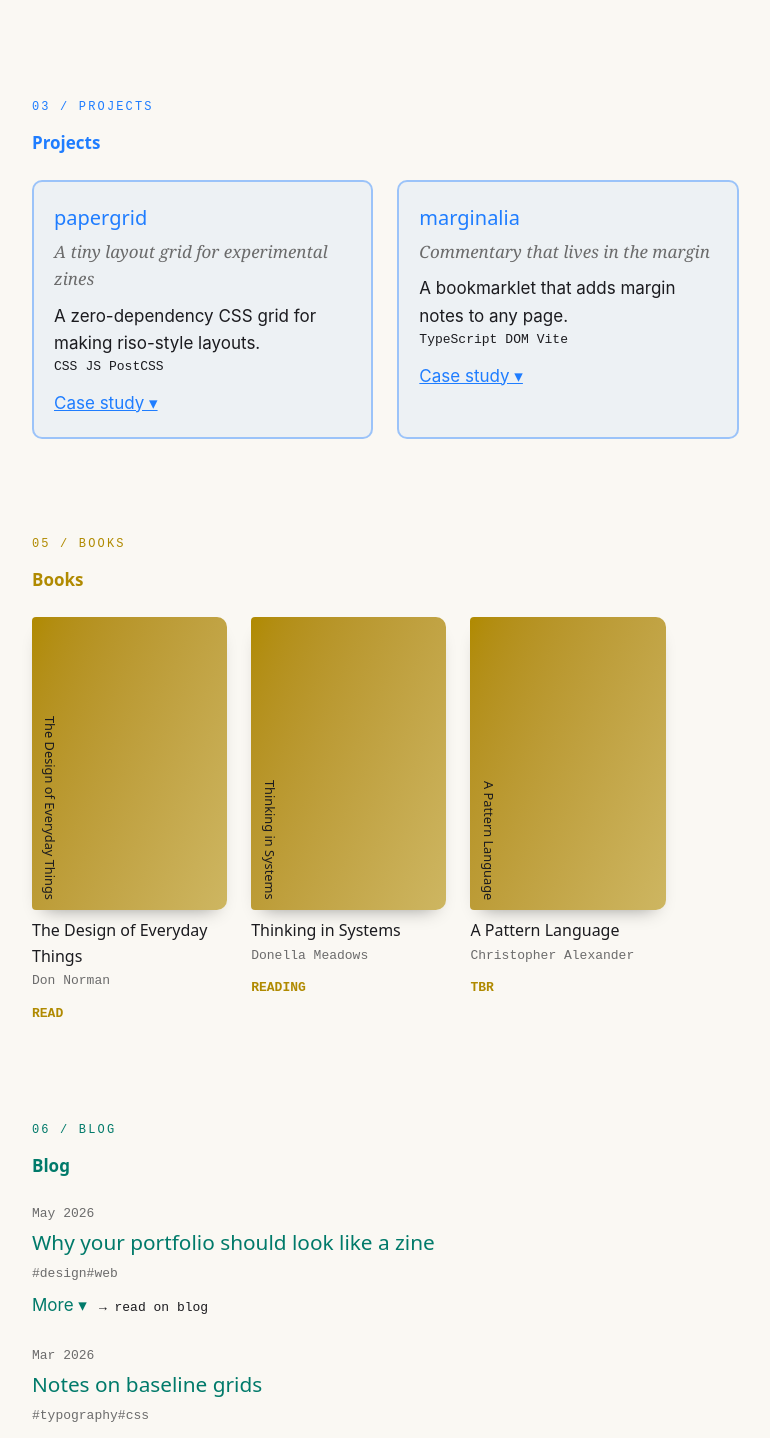
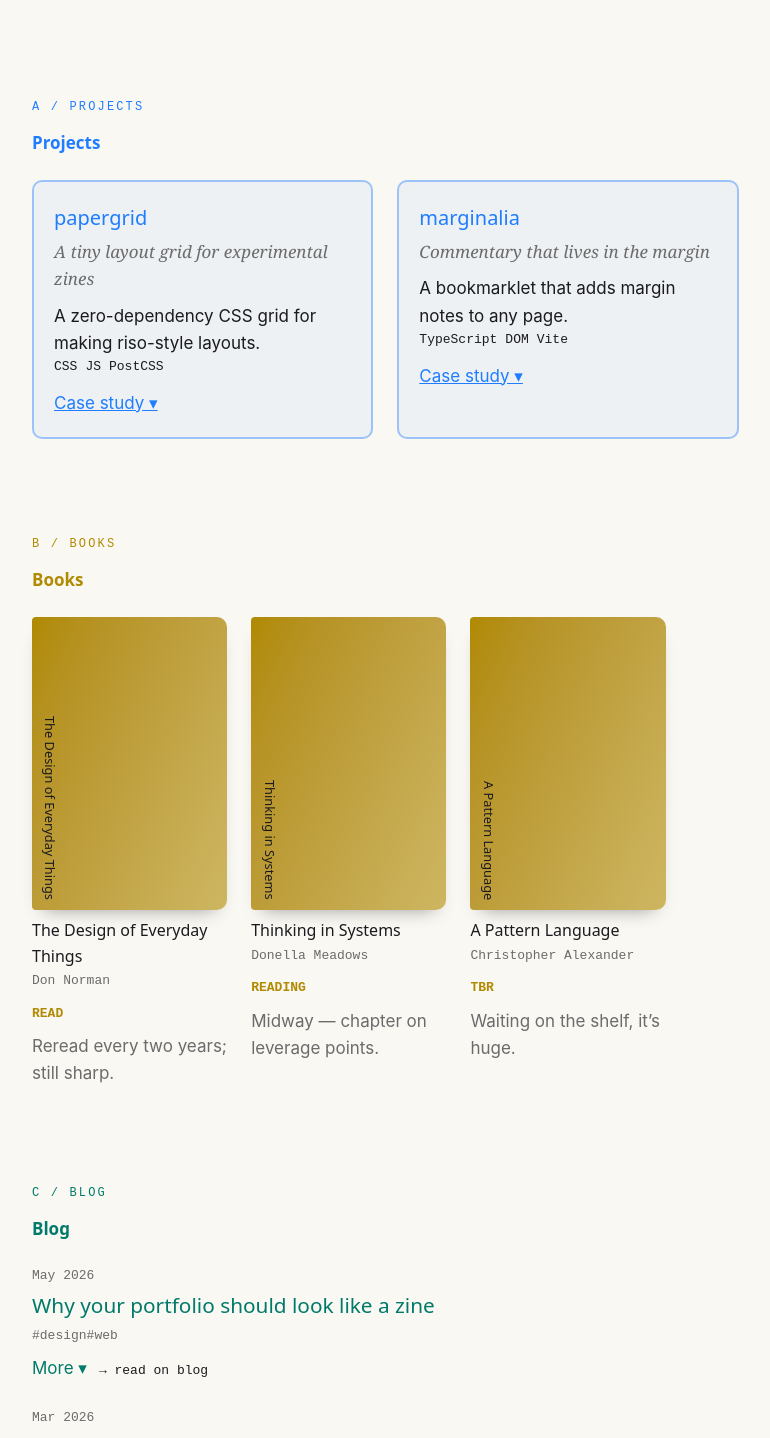
Before and after one commit to arbenajredini/arbenajredini.github.io, a Vue app: page / in a window 1280 px wide. Shown: the part 2287-3725 px from the top of the page, without its empty margins (72-842 px from the left). Built offline with nearby package versions, Linux system fonts and the light colour scheme.

Commit message:
feat: static projects, books, and blog sections

```diff
--- a/src/components/sections/Blog.vue
+++ b/src/components/sections/Blog.vue
@@ -1,15 +1,9 @@
 <script setup>
-import { onMounted, reactive, ref } from 'vue'
+import { reactive } from 'vue'
 import SectionShell from '../SectionShell.vue'
-import { useReveal } from '../../composables/useReveal'
 import { cv } from '../../content/cv'
 
-const list = ref(null)
-const posts = ref([])
 const open = reactive({})
-const { stagger } = useReveal()
-
-onMounted(() => stagger(list.value, { items: posts.value }))
 
 function iso(isoStr) {
   const m = /^(\d{4})-(\d{2})/.exec(isoStr)
@@ -20,9 +14,9 @@
 </script>
 
 <template>
-  <SectionShell id="blog" kicker="06 / Blog" title="Blog" ink="blog">
-    <ul ref="list" class="posts">
-      <li v-for="(p, i) in cv.posts" :key="p.title" ref="posts" class="post">
+  <SectionShell id="blog" kicker="C / Blog" title="Blog" ink="blog">
+    <ul class="posts">
+      <li v-for="(p, i) in cv.posts" :key="p.title" class="post">
         <p class="post__date mono muted">{{ iso(p.date) }}</p>
         <h3 class="post__title">{{ p.title }}</h3>
         <p class="post__tags mono muted"><span v-for="t in p.tags" :key="t">#{{ t }} </span></p>
--- a/src/components/sections/Books.vue
+++ b/src/components/sections/Books.vue
@@ -1,25 +1,15 @@
 <script setup>
-import { onMounted, ref } from 'vue'
 import SectionShell from '../SectionShell.vue'
-import { useReveal } from '../../composables/useReveal'
 import { cv } from '../../content/cv'
-
-const shelf = ref(null)
-const books = ref([])
-const { stagger } = useReveal()
-
-onMounted(() => stagger(shelf.value, { items: books.value }))
 </script>
 
 <template>
-  <SectionShell id="books" kicker="05 / Books" title="Books" ink="books">
-    <div ref="shelf" class="shelf">
+  <SectionShell id="books" kicker="B / Books" title="Books" ink="books">
+    <div class="shelf">
       <article
         v-for="(b, i) in cv.books"
         :key="b.title + i"
-        ref="books"
         class="book-card"
-        tabindex="0"
       >
         <div class="book-card__cover" aria-hidden="true">
           <span class="book-card__spine">{{ b.title }}</span>
@@ -43,13 +33,10 @@
   padding: 10px 8px;
   display: flex;
   box-shadow: 0 10px 18px -12px rgba(0, 0, 0, 0.45);
-  transition: transform 0.3s ease;
 }
-.book-card:hover .book-card__cover, .book-card:focus-visible .book-card__cover { transform: rotate(-2deg) translateY(-4px); }
 .book-card__spine { align-self: flex-end; font-family: var(--font-display); color: #1B1B1F; font-size: 0.8rem; writing-mode: vertical-rl; text-orientation: mixed; }
 .book-card__title { font-family: var(--font-display); font-size: 1rem; margin: 8px 0 2px; }
 .book-card__author { margin: 0 0 6px; }
 .book-card__status { color: var(--ink-books); font-weight: 600; }
-.book-card__note { display: none; color: var(--ink-muted); }
-.book-card:hover .book-card__note, .book-card:focus-visible .book-card__note { display: block; }
+.book-card__note { margin: 8px 0 0; color: var(--ink-muted); }
 </style>
--- a/src/components/sections/Projects.vue
+++ b/src/components/sections/Projects.vue
@@ -1,24 +1,17 @@
 <script setup>
-import { onMounted, reactive, ref } from 'vue'
+import { reactive } from 'vue'
 import SectionShell from '../SectionShell.vue'
-import { useReveal } from '../../composables/useReveal'
 import { cv } from '../../content/cv'
 
-const grid = ref(null)
-const cards = ref([])
 const open = reactive({})
-const { stagger } = useReveal()
-
-onMounted(() => stagger(grid.value, { items: cards.value }))
 </script>
 
 <template>
-  <SectionShell id="projects" kicker="03 / Projects" title="Projects" ink="projects">
-    <div ref="grid" class="projects">
+  <SectionShell id="projects" kicker="A / Projects" title="Projects" ink="projects">
+    <div class="projects">
       <article
         v-for="(p, i) in cv.projects"
         :key="p.title"
-        ref="cards"
         class="project-card"
         :class="{ 'is-open': open[i] }"
       >
```
